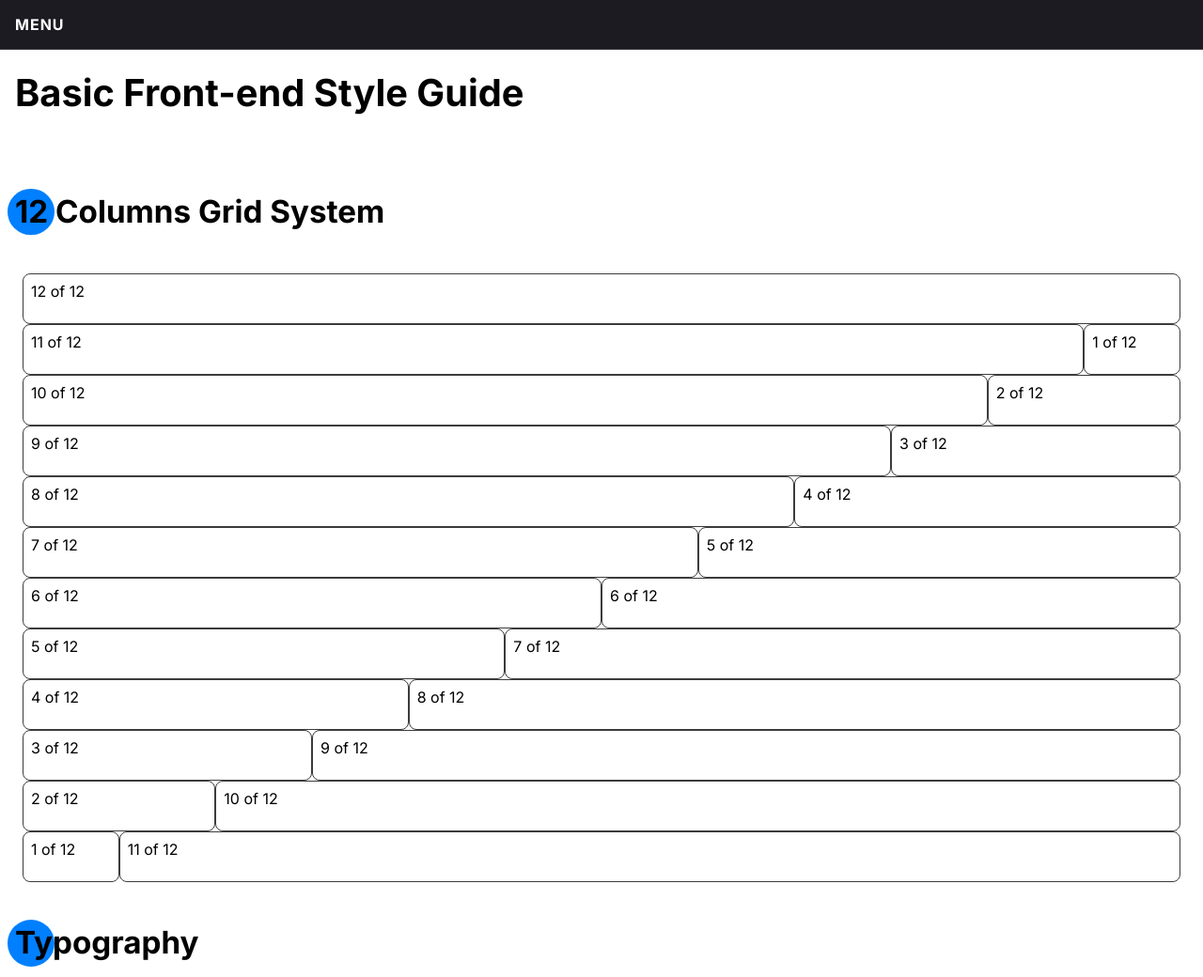
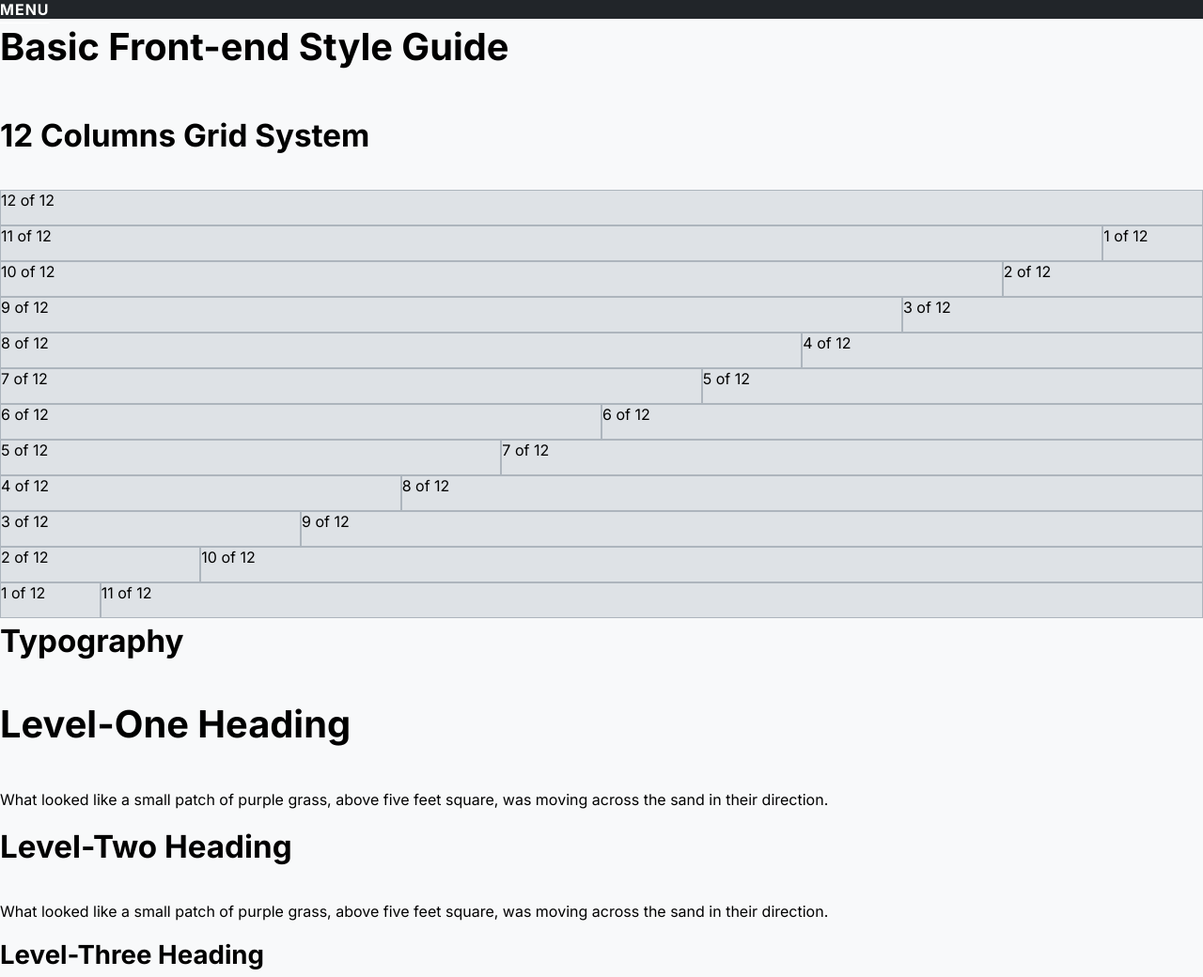
Before and after one commit to palharesmagnon/basic-style-guide, a plain HTML site: page index.html in a window 1280 px wide. Shown: the top 1040 px of the page at 94% size. Drawn offline with Linux system fonts and the light colour scheme.

Commit message:
change grid-system from flex to grid

```diff
--- a/index.html
+++ b/index.html
@@ -12,106 +12,98 @@
 </head>
 <body>
 
-<header class="grid center">
-    <nav class="row">
+<header>
+    <nav>
         <div class="col-12">
             <a href="#menu">Menu</a>
         </div>
     </nav>
 </header>
 
-<main class="grid center">
-    <div class="row" id="main-title">
-        <div class="col-12">
+<main class="grid">
+    <div class="col-12" id="main-title">
         <h1>Basic Front-end Style Guide</h1>
     </div>
-    </div>
-    <div class="row" id="grid-system">
-        <div class="col-12">
-            <h2><span class="decoration"></span>12 Columns Grid System</h2>
+    <div class="col-12" id="grid-system">
+        <h2>12 Columns Grid System</h2>
         <section>
             <div class="grid">
-                    <div class="row">
-                        <div class="[ col-12 ] border">
+                <div class="[ col-12 ] bg-200 border">
                     <p>12 of 12</p>
                 </div>
-                        <div class="[ col-11 ] border">
+                <div class="[ col-11 ] bg-200 border">
                     <p>11 of 12</p>
                 </div>
-                        <div class="[ col-1 ] border">
+                <div class="[ col-1 ] bg-200 border">
                     <p>1 of 12</p>
                 </div>
-                        <div class="[ col-10 ] border">
+                <div class="[ col-10 ] bg-200 border">
                     <p>10 of 12</p>
                 </div>
-                        <div class="[ col-2 ] border">
+                <div class="[ col-2 ] bg-200 border">
                     <p>2 of 12</p>
                 </div>
-                        <div class="[ col-9 ] border">
+                <div class="[ col-9 ] bg-200 border">
                     <p>9 of 12</p>
                 </div>
-                        <div class="[ col-3 ] border">
+                <div class="[ col-3 ] bg-200 border">
                     <p>3 of 12</p>
                 </div>
-                        <div class="[ col-8 ] border">
+                <div class="[ col-8 ] bg-200 border">
                     <p>8 of 12</p>
                 </div>
-                        <div class="[ col-4 ] border">
+                <div class="[ col-4 ] bg-200 border">
                     <p>4 of 12</p>
                 </div>
-                        <div class="[ col-7 ] border">
+                <div class="[ col-7 ] bg-200 border">
                     <p>7 of 12</p>
                 </div>
-                        <div class="[ col-5 ] border">
+                <div class="[ col-5 ] bg-200 border">
                     <p>5 of 12</p>
                 </div>
-                        <div class="[ col-6 ] border">
+                <div class="[ col-6 ] bg-200 border">
                     <p>6 of 12</p>
                 </div>
-                        <div class="[ col-6 ] border">
+                <div class="[ col-6 ] bg-200 border">
                     <p>6 of 12</p>
                 </div>
-                        <div class="[ col-5 ] border">
+                <div class="[ col-5 ] bg-200 border">
                     <p>5 of 12</p>
                 </div>
-                        <div class="[ col-7 ] border">
+                <div class="[ col-7 ] bg-200 border">
                     <p>7 of 12</p>
                 </div>
-                        <div class="[ col-4 ] border">
+                <div class="[ col-4 ] bg-200 border">
                     <p>4 of 12</p>
                 </div>
-                        <div class="[ col-8 ] border">
+                <div class="[ col-8 ] bg-200 border">
                     <p>8 of 12</p>
                 </div>
-                        <div class="[ col-3 ] border">
+                <div class="[ col-3 ] bg-200 border">
                     <p>3 of 12</p>
                 </div>
-                        <div class="[ col-9 ] border">
+                <div class="[ col-9 ] bg-200 border">
                     <p>9 of 12</p>
                 </div>
-                        <div class="[ col-2 ] border">
+                <div class="[ col-2 ] bg-200 border">
                     <p>2 of 12</p>
                 </div>
-                        <div class="[ col-10 ] border">
+                <div class="[ col-10 ] bg-200 border">
                     <p>10 of 12</p>
                 </div>
-                        <div class="[ col-1 ] border">
+                <div class="[ col-1 ] bg-200 border">
                     <p>1 of 12</p>
                 </div>
-                        <div class="[ col-11 ] border">
+                <div class="[ col-11 ] bg-200 border">
                     <p>11 of 12</p>
-                        </div>
                 </div>
             </div>
         </section>
     </div>
-    </div>
-    <div class="row" id="typography">
-        <div class="col-12">
-            <h2><span class="decoration"></span>Typography</h2>
+    <div class="col-12" id="typography">
+        <h2>Typography</h2>
         <section>
             <div class="grid">
-                    <div class="row">
                 <div class="col-12">
                     <h1>Level-One Heading</h1>
 
@@ -164,14 +156,12 @@
                         by David Lindsay.</p>
                 </div>
             </div>
-                </div>
         </section>
-        </div>
     </div>
 </main>
 
-<footer class="grid center">
-    <ul id="menu">
+<footer class="grid">
+    <ul id="menu" class="col-12">
         <li>
             <a href="#grid-system">Grid System</a>
         </li>
--- a/styles/sass/components/_menu.scss
+++ b/styles/sass/components/_menu.scss
@@ -4,9 +4,8 @@
 header {
   position: sticky;
   top: 0;
-  background: #1C1B22;
+  background: var(--cl-800);
   z-index: 1;
-  border-bottom: 1px solid #3B3B3B;
 }
 
 nav a {
@@ -37,7 +36,7 @@ nav a {
     letter-spacing: 1px;
 
     & > a {
-      color: #007FFF;
+      color: var(--cl-accent);
       font-weight: 700;
       text-decoration: none;
 
--- /dev/null
+++ b/styles/sass/global/_colors.scss
@@ -0,0 +1,12 @@
+/*------------------------------------*\
+  #COLORS
+\*------------------------------------*/
+:root {
+  --cl-accent: #473BF0;
+  /* Neutrals */
+  --cl-000: #f8f9fa;
+  --cl-200: #dee2e6;
+  --cl-400: #adb5bd;
+  --cl-600: #495057;
+  --cl-800: #212529;
+}
--- a/styles/sass/global/_grid-system.scss
+++ b/styles/sass/global/_grid-system.scss
@@ -4,35 +4,46 @@
 /*------------------------------------*\
   #GRID-SYSTEM
 \*------------------------------------*/
+//.grid {
+//  max-width: 1440px;
+//  display: flex;
+//  flex-direction: column;
+//  padding: 0 .5rem;
+//}
+
 .grid {
-  max-width: 1440px;
-  display: flex;
-  flex-direction: column;
-  padding: 0 .5rem;
-}
-
-.row {
-  display: flex;
-  flex-direction: row;
-  flex-wrap: wrap;
-  padding: .5rem 0;
-
-  @include mixins.respond-to('small') {
-    flex-direction: column;
-  }
+  display: grid;
+  grid-template-columns: repeat(12, 1fr);
 }
 
 @for $i from 1 through 12 {
   .col-#{$i} {
-    width: calc(100% / 12 * $i);
-    padding: .5rem;
+    grid-column: span $i / span $i;
   }
 }
 
-@for $i from 1 through 12 {
-  .col-#{$i} {
-    @include mixins.respond-to('small') {
-      width: 100%;
-    }
-  }
-}
+//.row {
+//  display: flex;
+//  flex-direction: row;
+//  flex-wrap: wrap;
+//  padding: .5rem 0;
+//
+//  @include mixins.respond-to('small') {
+//    flex-direction: column;
+//  }
+//}
+
+//@for $i from 1 through 12 {
+//  .col-#{$i} {
+//    width: calc(100% / 12 * $i);
+//    padding: .5rem;
+//  }
+//}
+
+//@for $i from 1 through 12 {
+//  .col-#{$i} {
+//    @include mixins.respond-to('small') {
+//      width: 100%;
+//    }
+//  }
+//}
--- a/styles/sass/global/_helpers.scss
+++ b/styles/sass/global/_helpers.scss
@@ -2,8 +2,12 @@
   #HELPERS
 \*------------------------------------*/
 .border {
-  border: 1px solid #3B3B3B;
-  border-radius: 8px;
+  border: 1px solid var(--cl-400);
+  //border-radius: 8px;
+}
+
+.bg-200 {
+  background-color: var(--cl-200);
 }
 
 .decoration {
@@ -15,7 +19,7 @@
   bottom: 0;
   left: -8px;
   border-radius: 50%;
-  background-color: #007FFF;
+  background-color: var(--cl-accent);
   mix-blend-mode: multiply;
 }
 
--- a/styles/sass/global/_index.scss
+++ b/styles/sass/global/_index.scss
@@ -1,4 +1,5 @@
+@forward "colors";
 @forward "reset";
+@forward "grid-system";
 @forward "typography";
 @forward "helpers";
-@forward "grid-system";
--- a/styles/sass/global/_reset.scss
+++ b/styles/sass/global/_reset.scss
@@ -24,3 +24,7 @@ html {
   color-scheme: dark light;
   scroll-behavior: smooth;
 }
+
+body {
+  background-color: var(--cl-000);
+}
```
Also changed, not shown: styles/css/main.css. Lines whose indentation alone changed are shown as unchanged.
